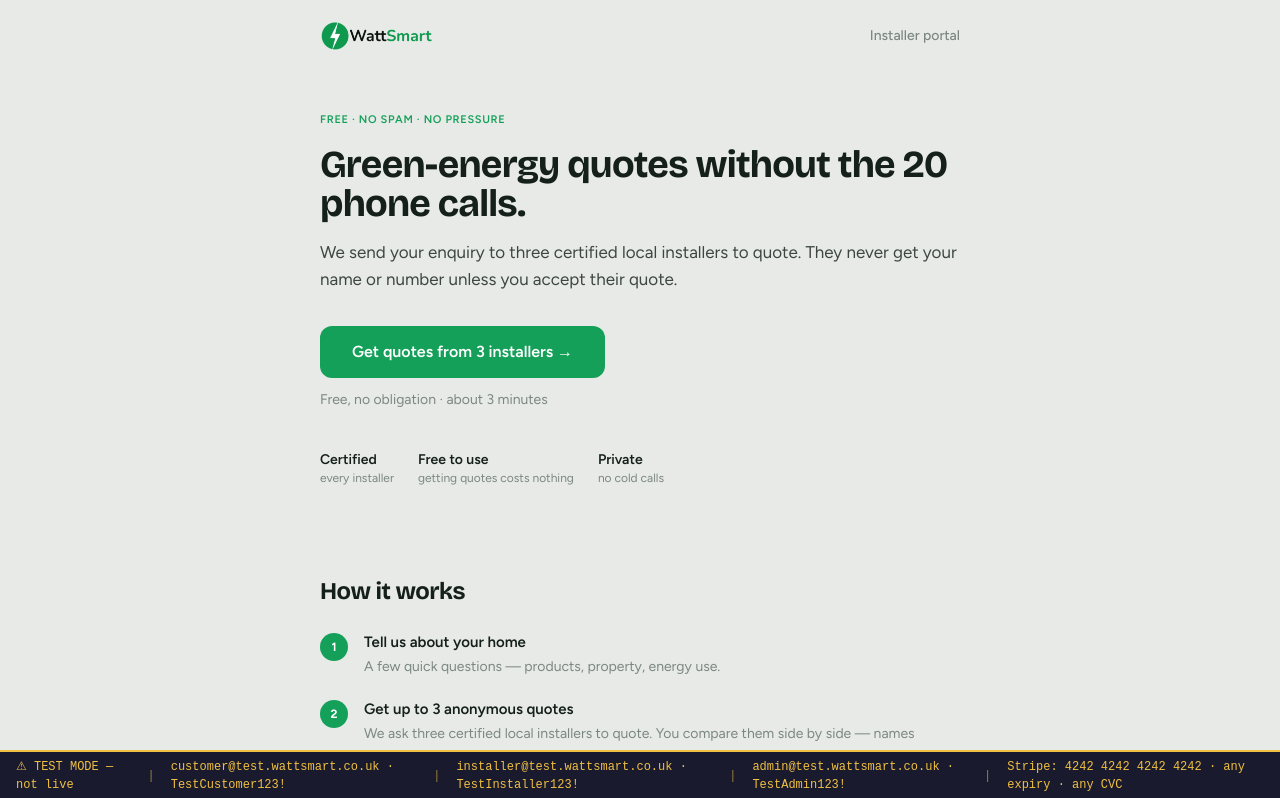
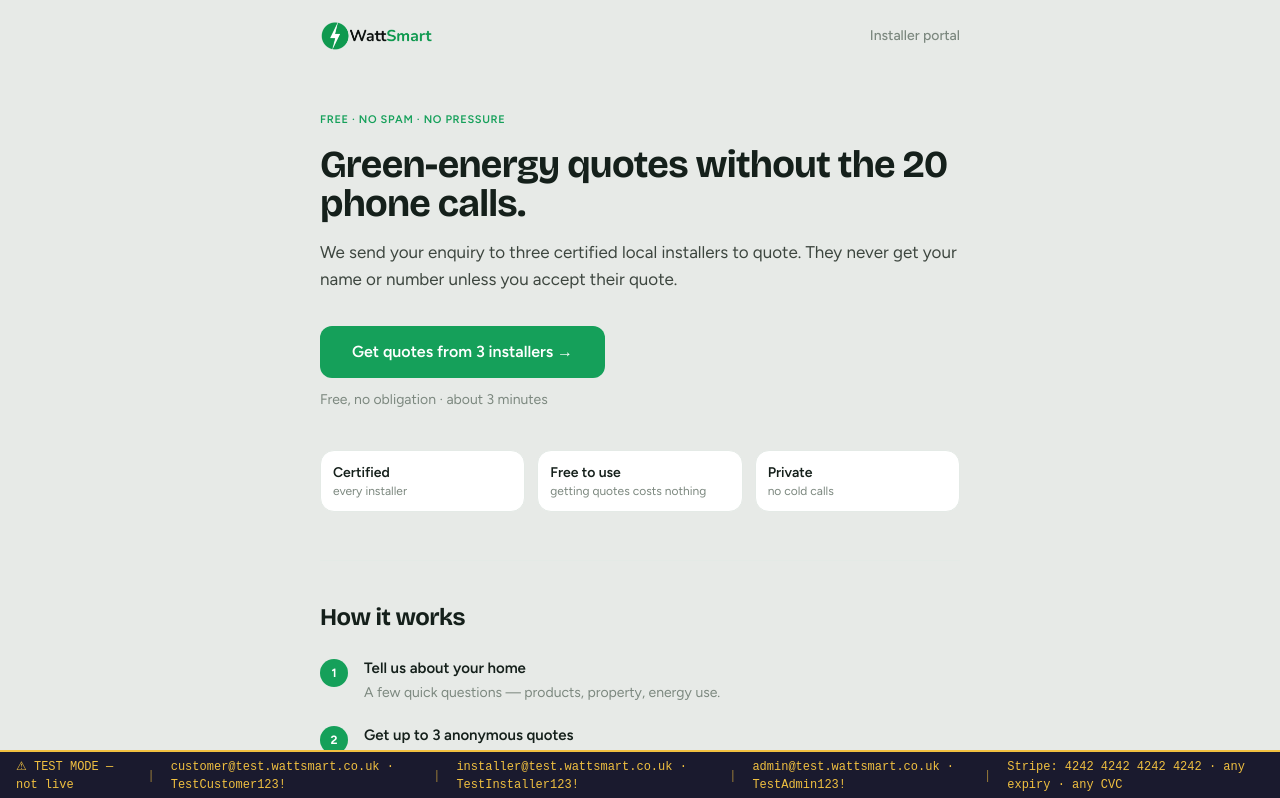
Before and after one commit to McIntyreProjects/wattsmart, a Next.js app: page / in a window 1280 px wide. Shown: the top 798 px of the page. Built offline with nearby package versions, Linux system fonts and the light colour scheme.

Commit message:
Fix homepage trust bar: render as individual cards

```diff
--- a/src/app/page.tsx
+++ b/src/app/page.tsx
@@ -54,13 +54,13 @@ export default function HomePage() {
           <p className="text-sm text-ws-muted mt-3">Free, no obligation · about 3 minutes</p>
 
           {/* Trust bar */}
-          <div className="flex gap-6 mt-10">
+          <div className="grid grid-cols-3 gap-3 mt-10">
             {[
               { label: 'Certified', sub: 'every installer' },
               { label: 'Free to use', sub: 'getting quotes costs nothing' },
               { label: 'Private',   sub: 'no cold calls' },
             ].map(t => (
-              <div key={t.label}>
+              <div key={t.label} className="bg-ws-card border border-ws-border rounded-tile p-3">
                 <div className="text-sm font-semibold text-ws-ink">{t.label}</div>
                 <div className="text-xs text-ws-muted">{t.sub}</div>
               </div>
```
